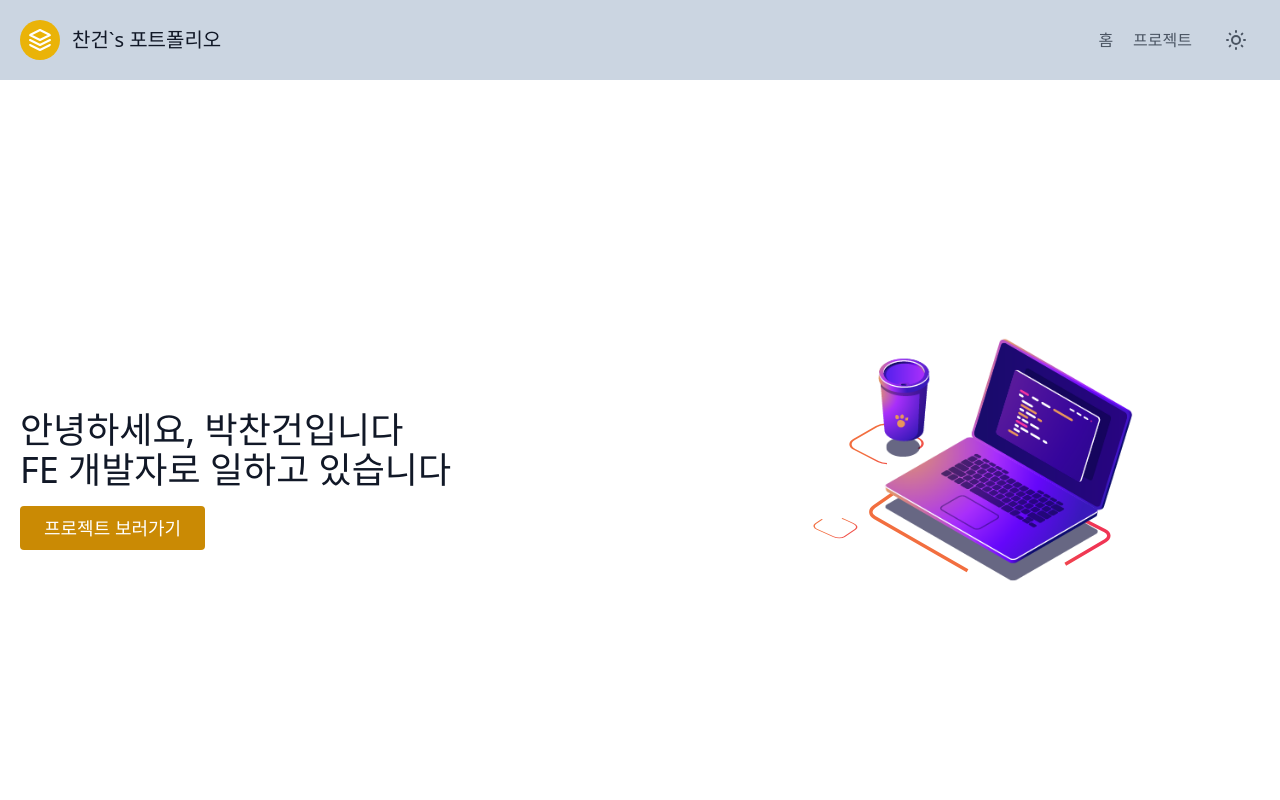
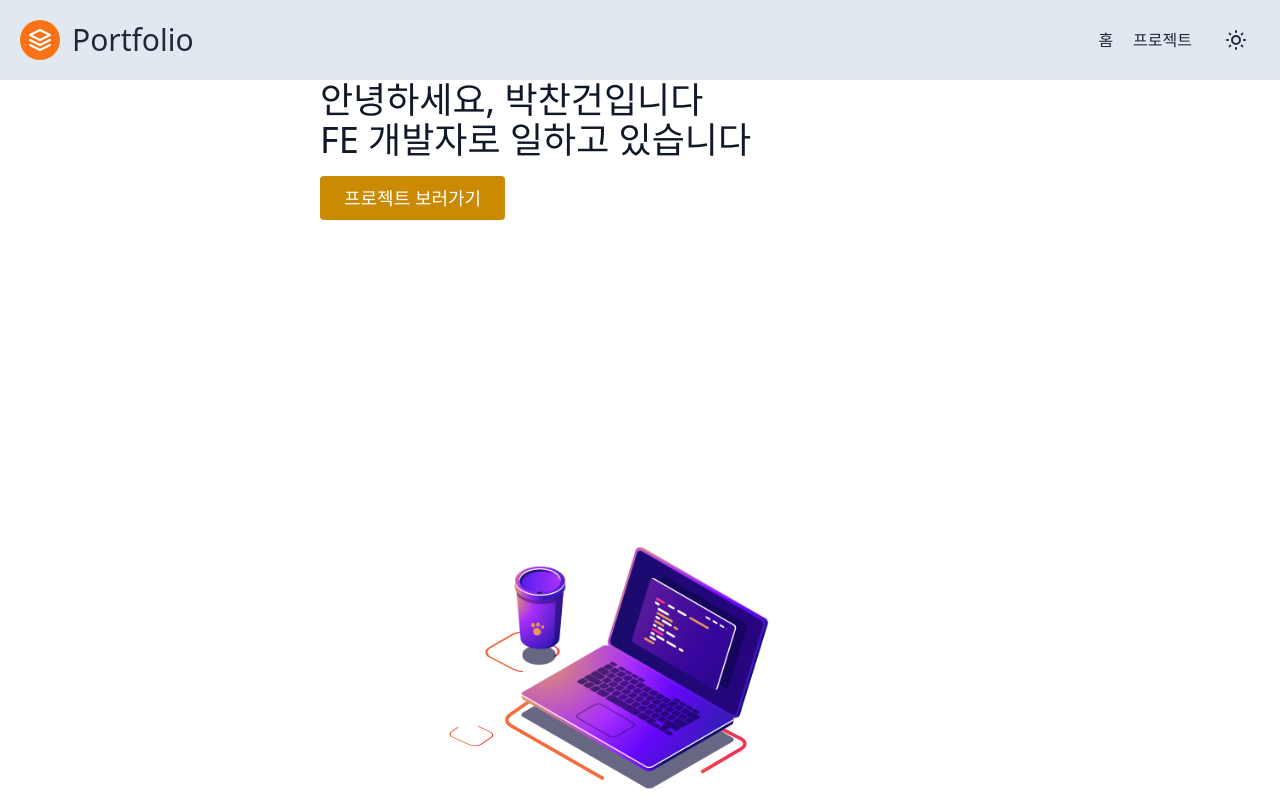
Before and after one commit to changeonPark/our-portfolio, a Next.js app: page / in a window 1280 px wide. Shown: the top 800 px of the page. Built offline with nearby package versions, Linux system fonts and the light colour scheme.

Commit message:
design: 컬러 색상 정의 및 적용

```diff
--- a/pages/_document.tsx
+++ b/pages/_document.tsx
@@ -4,7 +4,7 @@ const Document = () => {
   return (
     <Html>
       <Head>
-        <meta name="description" content="박찬건의 포트폴리오" />
+        <meta name="description" content="포트폴리오" />
         <link rel="icon" href="/favicon.ico" />
       </Head>
       <body>
--- a/pages/index.tsx
+++ b/pages/index.tsx
@@ -1,5 +1,4 @@
 import type { NextPage } from "next";
-import Head from "next/head";
 
 import { Layout } from "base/components";
 import { Hero } from "home/components";
@@ -7,11 +6,7 @@ import { Hero } from "home/components";
 const Home: NextPage = () => {
   return (
     <Layout title="Home">
-      <section className="flex min-h-screen flex-col items-center justify-center text-gray-600">
-        <div className="container mx-auto flex flex-col items-center px-5 py-24 md:flex-row">
-          <Hero />
-        </div>
-      </section>
+      <Hero />
     </Layout>
   );
 };
--- a/src/base/components/Header.tsx
+++ b/src/base/components/Header.tsx
@@ -3,10 +3,10 @@ import ModeToggle from "./ModeToggle";
 
 const Header = () => {
   return (
-    <header className="body-font text-gray-600 bg-slate-300 dark:bg-zinc-700">
-      <div className="container mx-auto flex flex-col flex-wrap items-center p-5 md:flex-row">
+    <header>
+      <div className="max-w-7xl mx-auto flex items-center p-5">
         <Link href={"/"}>
-          <a className="title-font mb-4 flex items-center font-medium text-gray-900 md:mb-0">
+          <a className="flex items-center font-medium">
             <svg
               xmlns="http://www.w3.org/2000/svg"
               fill="none"
@@ -14,20 +14,20 @@ const Header = () => {
               strokeLinecap="round"
               strokeLinejoin="round"
               strokeWidth="2"
-              className="h-10 w-10 rounded-full bg-yellow-500 p-2 text-white"
+              className="h-10 w-10 rounded-full bg-signature dark:bg-signature p-2 text-white"
               viewBox="0 0 24 24"
             >
               <path d="M12 2L2 7l10 5 10-5-10-5zM2 17l10 5 10-5M2 12l10 5 10-5"></path>
             </svg>
-            <span className="ml-3 text-xl">찬건`s 포트폴리오</span>
+            <span className="ml-3 text-3xl">Portfolio</span>
           </a>
         </Link>
         <nav className="flex flex-wrap items-center justify-center text-base md:ml-auto">
           <Link href={"/"}>
-            <a className="mr-5 hover:text-gray-900">홈</a>
+            <a className="mr-5">홈</a>
           </Link>
           <Link href={"/projects"}>
-            <a className="mr-5 hover:text-gray-900">프로젝트</a>
+            <a className="mr-5">프로젝트</a>
           </Link>
         </nav>
         <ModeToggle />
--- a/src/base/components/Layout.tsx
+++ b/src/base/components/Layout.tsx
@@ -14,7 +14,7 @@ const Layout = ({ title, children }: Props) => {
         <title>{title}</title>
       </Head>
       <Header />
-      {children}
+      <main className="min-h-screen flex flex-col items-center justify-center max-w-7xl mx-auto">{children}</main>
       <Footer />
     </div>
   );
--- a/src/base/components/ModeToggle.tsx
+++ b/src/base/components/ModeToggle.tsx
@@ -1,16 +1,16 @@
-import { useTheme } from "next-themes"
+import { useTheme } from "next-themes";
 
 const ModeToggle = () => {
-  const { theme, setTheme } = useTheme()
+  const { theme, setTheme } = useTheme();
 
   return (
     <button
       onClick={() => setTheme(theme === "dark" ? "light" : "dark")}
-      className="bg-transparent mt-4 inline-flex items-center rounded border-0 py-1 px-3 text-base hover:text-orange-400 focus:outline-none md:mt-0"
+      className="bg-transparent inline-flex items-center rounded border-0 py-1 px-3 text-base hover:text-signature focus:outline-none"
     >
       <svg
         xmlns="http://www.w3.org/2000/svg"
-        className={'h-6 w-6 hidden dark:block'}
+        className={"h-6 w-6 hidden dark:block"}
         fill="none"
         viewBox="0 0 24 24"
         stroke="currentColor"
@@ -25,7 +25,7 @@ const ModeToggle = () => {
 
       <svg
         xmlns="http://www.w3.org/2000/svg"
-        className={'h-6 w-6 block dark:hidden'}
+        className={"h-6 w-6 block dark:hidden"}
         fill="none"
         viewBox="0 0 24 24"
         stroke="currentColor"
@@ -38,7 +38,7 @@ const ModeToggle = () => {
         />
       </svg>
     </button>
-  )
-}
+  );
+};
 
-export default ModeToggle
+export default ModeToggle;
--- a/src/interface/project.ts
+++ b/src/interface/project.ts
@@ -143,7 +143,7 @@ export interface RootObject {
 
 // "default", "gray", "brown", "red", "orange", "yellow", "green", "blue", "purple", "pink"
 export enum _Tags {
-  "default" = "bg-gray-800",
+  "default" = "bg-cyan-800",
   "gray" = "bg-gray-400",
   "brown" = "bg-amber-800",
   "red" = "bg-red-600",
--- a/src/projects/components/Item.tsx
+++ b/src/projects/components/Item.tsx
@@ -17,8 +17,7 @@ const Item = ({ data }: Props) => {
   const end = data.properties["date"].date.end || null;
 
   return (
-    <a className="p-4 card" href={link} target="_blank" rel="noopener noreferrer">
-      <div className="bg-gray-400 dark:bg-gray-800 bg-opacity-40 backdrop-blur-sm p-6 rounded-lg h-full">
+    <a className="card" href={link} target="_blank" rel="noopener noreferrer">
       {cover && (
         <div className="relative w-full h-40 mb-6 rounded overflow-hidden">
           <Image src={cover} alt="content" layout="fill" />
@@ -38,7 +37,6 @@ const Item = ({ data }: Props) => {
         ))}
       </div>
       <p className="leading-relaxed text-sm whitespace-pre-line">{introduce}</p>
-      </div>
     </a>
   );
 };
--- a/src/projects/components/Project.tsx
+++ b/src/projects/components/Project.tsx
@@ -11,16 +11,16 @@ const Project = ({ info }: Props) => {
   const projectTitle = projectName.split(" (-) ");
   const description = projectTitle[1] ? projectTitle[1].replaceAll("\\n", "\n") : null;
   return (
-    <section className="bg-primary text-slate-900 dark:text-slate-200">
+    <section>
       <div className="px-5 py-12 lg:py-24 mx-auto">
         <div className="flex flex-wrap w-full mb-5">
           <div className="lg:w-1/2 w-full mb-6 lg:mb-0">
-            <h1 className="sm:text-3xl text-2xl font-medium text-yellow-500 mb-2">{projectTitle[0]}</h1>
-            <div className="h-1 w-20 bg-yellow-500 rounded"></div>
+            <h1 className="sm:text-3xl text-2xl font-medium text-signature mb-2">{projectTitle[0]}</h1>
+            <div className="h-1 w-20 bg-signature rounded"></div>
           </div>
           <p className="lg:w-1/2 w-full leading-relaxed text-opacity-90 whitespace-pre-line">{description}</p>
         </div>
-        <div className="grid grid-cols-1 md:grid-cols-2 lg:grid-cols-4">
+        <div className="grid grid-cols-1 md:grid-cols-2 lg:grid-cols-4 gap-4">
           {data?.map(item => (
             <Item data={item} key={item.id} />
           ))}
--- a/src/styles/globals.css
+++ b/src/styles/globals.css
@@ -7,10 +7,12 @@
     @apply bg-white dark:bg-gray-900/50;
   }
 
+  header,
   footer {
-    @apply text-gray-800 dark:text-white bg-slate-300/50 dark:bg-slate-900/50;
+    @apply bg-light dark:bg-dark text-light dark:text-dark;
   }
+
   .card {
-    @apply transition duration-300 transform hover:scale-105;
+    @apply transition duration-300 transform hover:scale-105 p-4 bg-gray-400 dark:bg-gray-800 bg-opacity-40 rounded-lg h-full;
   }
 }
--- a/tailwind.config.js
+++ b/tailwind.config.js
@@ -1,10 +1,21 @@
 /** @type {import('tailwindcss').Config} */
 module.exports = {
-  mode: 'jit',
+  mode: "jit",
   content: ["./pages/**/*.{js,jsx,ts,tsx}", "./src/**/*.{js,jsx,ts,tsx}"],
-  darkMode: 'class',
+  darkMode: "class",
   theme: {
-    extend: {},
+    extend: {
+      textColor: {
+        light: "#1f2937",
+        dark: "#ffffff",
+        signature: "#f97316",
+      },
+      backgroundColor: {
+        light: "#e2e8f0",
+        dark: "rgb(30 41 59 / 0.5)",
+        signature: "#f97316",
+      },
+    },
   },
   plugins: [],
-}
+};
```
Lines whose indentation alone changed are shown as unchanged.
